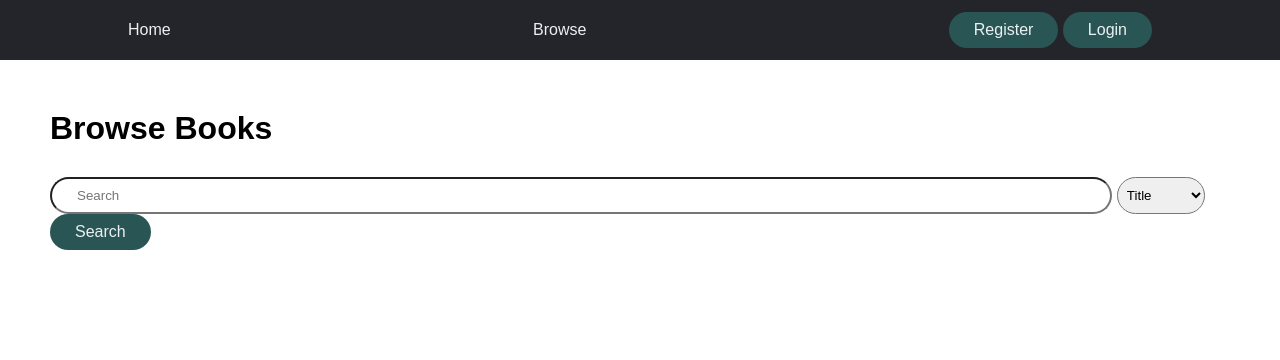
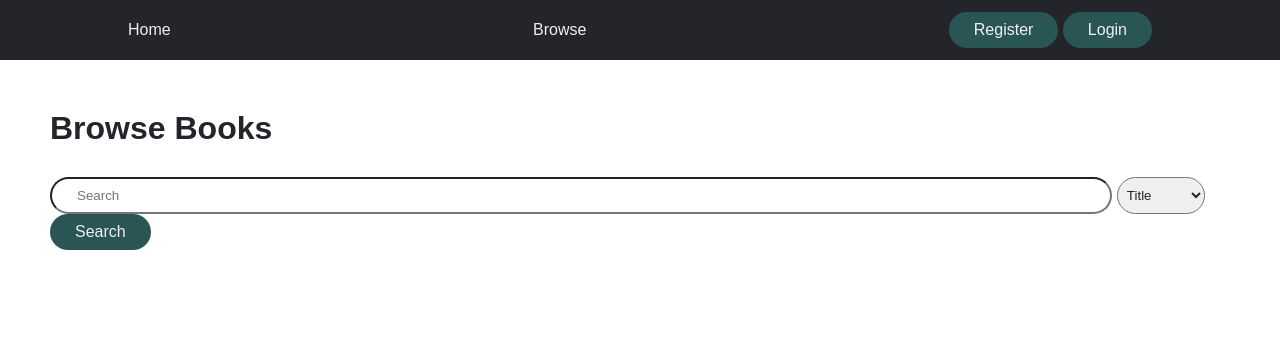
Before and after one commit to burntmilk/Library-Web-App, a Flask app: template library/templates/browse/browse.html in a window 1280 px wide. Shown: the top 360 px of the page. Run offline with Flask 2, Linux system fonts and the light colour scheme; the template is opened without the code that fills it, so the values that code supplies are empty.

Commit message:
book titles and page numbers css fix
color to black, centered page numbers

```diff
--- a/library/static/css/main.css
+++ b/library/static/css/main.css
@@ -3,6 +3,7 @@
   margin: 0;
   padding: 0;
   font-family: "Montserrat", sans-serif;
+  color: #24252a;
 }
 
 li,
@@ -80,3 +81,14 @@ button {
 .book_card:hover {
   box-shadow: 0 4px 8px 0 rgba(0, 0, 0, 0.2);
 }
+
+.page_num {
+  display: flex;
+  justify-content: center;
+  padding-top: 20px;
+}
+
+.page_num a {
+  color: #24252a;
+  padding: 0px 5px 0px 5px;
+}
```
